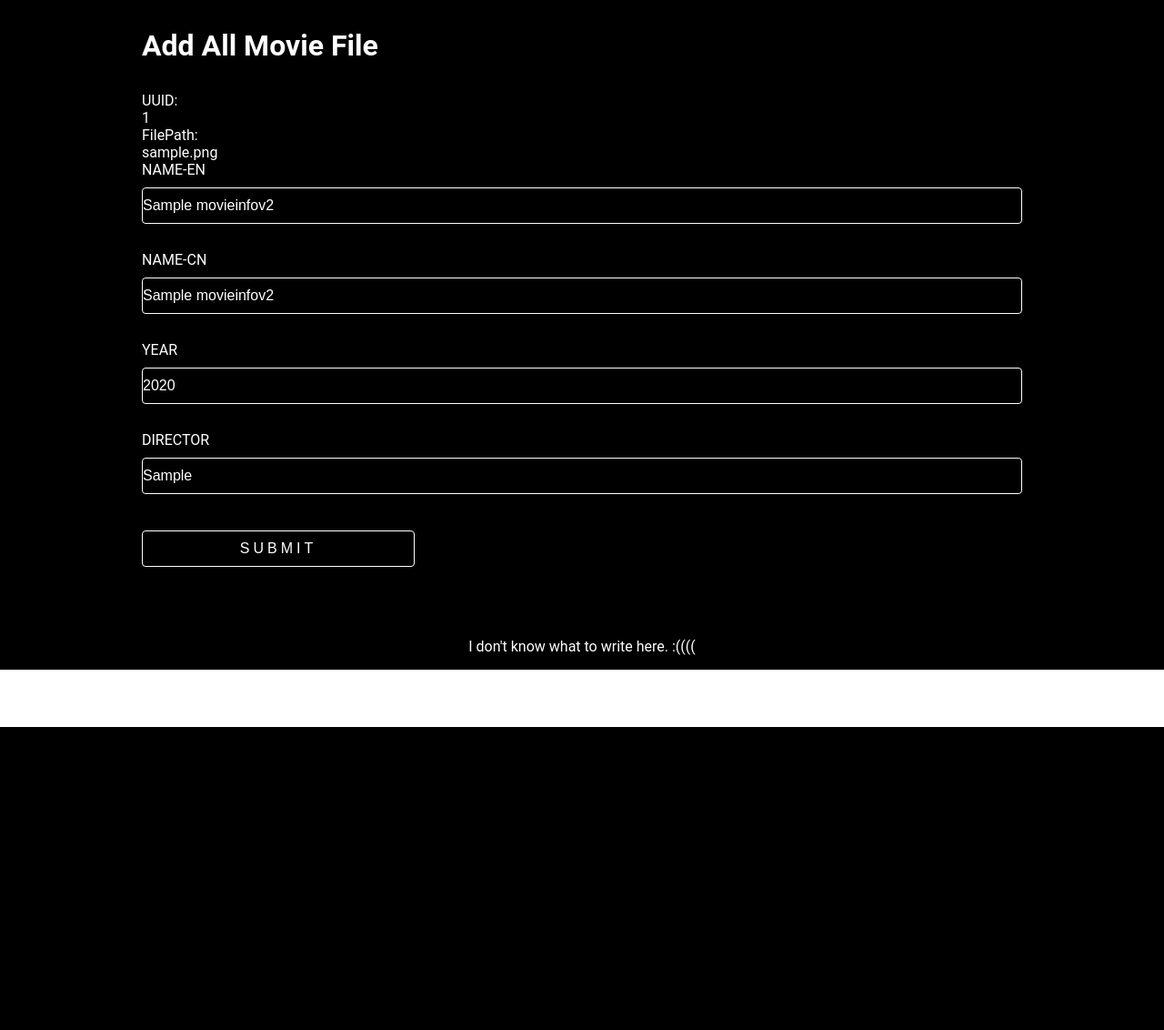
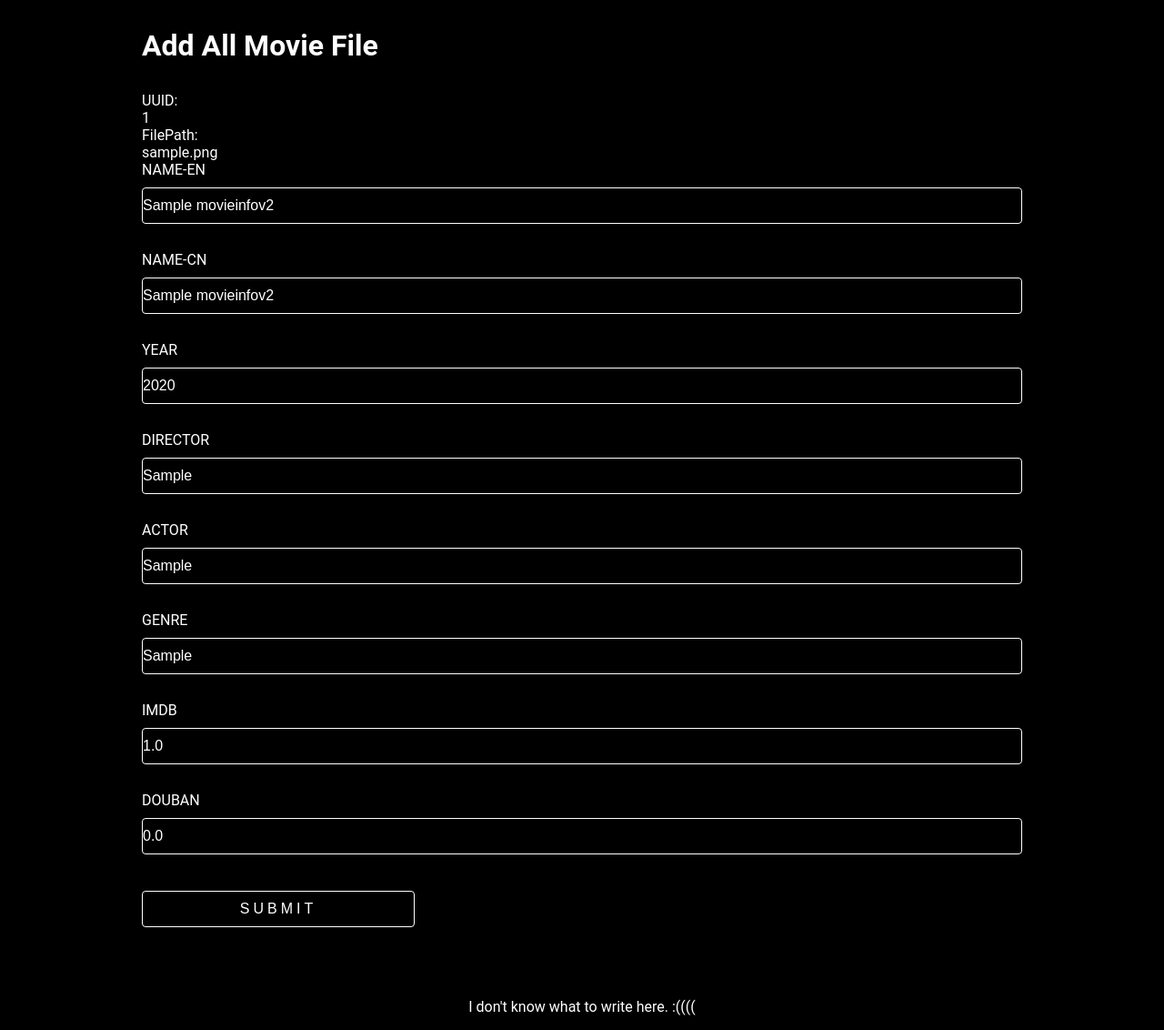
Before and after one commit to robertzm/VideoWebDemo, a Flask app: page /movie/edit/1 in a window 1280 px wide. Shown: the part 77-1209 px from the top of the page at 91% size. Before the commit the page ends 876 px from the top, so only its background shows below. Run offline with Flask 2, Linux system fonts and the light colour scheme; a user stored in the database is signed in; tables that the repository leaves empty hold one stand-in row (values such as "Sample post").

Commit message:
added more dimensions about movie info v2 for model displaying and forms

```diff
--- a/app/forms.py
+++ b/app/forms.py
@@ -1,5 +1,5 @@
 from flask_wtf import Form, FlaskForm
-from wtforms import StringField, SubmitField, FileField, IntegerField, PasswordField, BooleanField, SelectField
+from wtforms import StringField, SubmitField, IntegerField, PasswordField, BooleanField, SelectField, DecimalField
 from wtforms.fields.html5 import EmailField
 from wtforms.validators import InputRequired, Length, NumberRange, DataRequired, Email, EqualTo, ValidationError
 from app.models import User, InvitationCode
@@ -20,6 +20,11 @@ class MovieInfoForm(Form):
     nameCN = StringField('name-cn', validators=[Length(max=128)])
     year = IntegerField('year', default=1900, validators=[NumberRange(min=1900, max=2100)])
     director = StringField('director', validators=[Length(max=128)])
+    actor = StringField('actor', validators=[Length(max=128)])
+    imdb = DecimalField('IMDB', default=0, validators=[NumberRange(min=0, max=10)])
+    douban = DecimalField('DouBan', default=0, validators=[NumberRange(min=0, max=10)])
+    genre = StringField('Genre', validators=[Length(max=128)])
+    comment = StringField('Comment')
     submit = SubmitField('submit')
 
 
--- a/app/models.py
+++ b/app/models.py
@@ -53,11 +53,11 @@ class MovieInfoV2(db.Model):
     uuid = db.Column(db.String(64), primary_key=True, nullable=False)
     nameen = db.Column(db.String(128), nullable=True)
     namecn = db.Column(db.String(128), nullable=True)
-    year = db.Column(db.Integer, nullable=True)
+    year = db.Column(db.Integer, default=1900, nullable=True)
     director = db.Column(db.String(128), nullable=True)
     actor = db.Column(db.String(128), nullable=True)
-    imdb = db.Column(db.Float, nullable=True)
-    douban = db.Column(db.Float, nullable=True)
+    imdb = db.Column(db.Float, default=0, nullable=True)
+    douban = db.Column(db.Float, default=0, nullable=True)
     genre = db.Column(db.String(128), nullable=True)
     comment = db.Column(db.String(512), nullable=True)
 
--- a/app/routes.py
+++ b/app/routes.py
@@ -82,6 +82,10 @@ def editMoviveInfo(uuid):
         old.namecn = infoForm.nameCN.data
         old.year = infoForm.year.data
         old.director = infoForm.director.data
+        old.actor = infoForm.actor.data
+        old.genre = infoForm.genre.data
+        old.imdb = infoForm.imdb.data
+        old.douban = infoForm.douban.data
         db.session.commit()
         return index(uuid)
     return render_template("home/editInfo.html", form=infoForm, uuid=path.uuid, filepath=path.filepath, old=old)
--- a/app/templates/home/editInfo.html
+++ b/app/templates/home/editInfo.html
@@ -32,6 +32,22 @@
             {{ form.director.label }}<br>
             {{ form.director(size=128, value=old.director) }}
         </p>
+        <p class ="form-label">
+            {{ form.actor.label }}<br>
+            {{ form.actor(size=128, value=old.actor) }}
+        </p>
+        <p class ="form-label">
+            {{ form.genre.label }}<br>
+            {{ form.genre(size=128, value=old.genre) }}
+        </p>
+        <p class ="form-label">
+            {{ form.imdb.label }}<br>
+            {{ form.imdb(size=128, value=old.imdb) }}
+        </p>
+        <p class ="form-label">
+            {{ form.douban.label }}<br>
+            {{ form.douban(size=128, value=old.douban) }}
+        </p>
         <a>{{ form.submit() }}</a>
     </form>
 </div>
```
Also changed, not shown: app/templates/home/index.html (+16 -2 lines), app/templates/home/list.html (+7 -3 lines).
